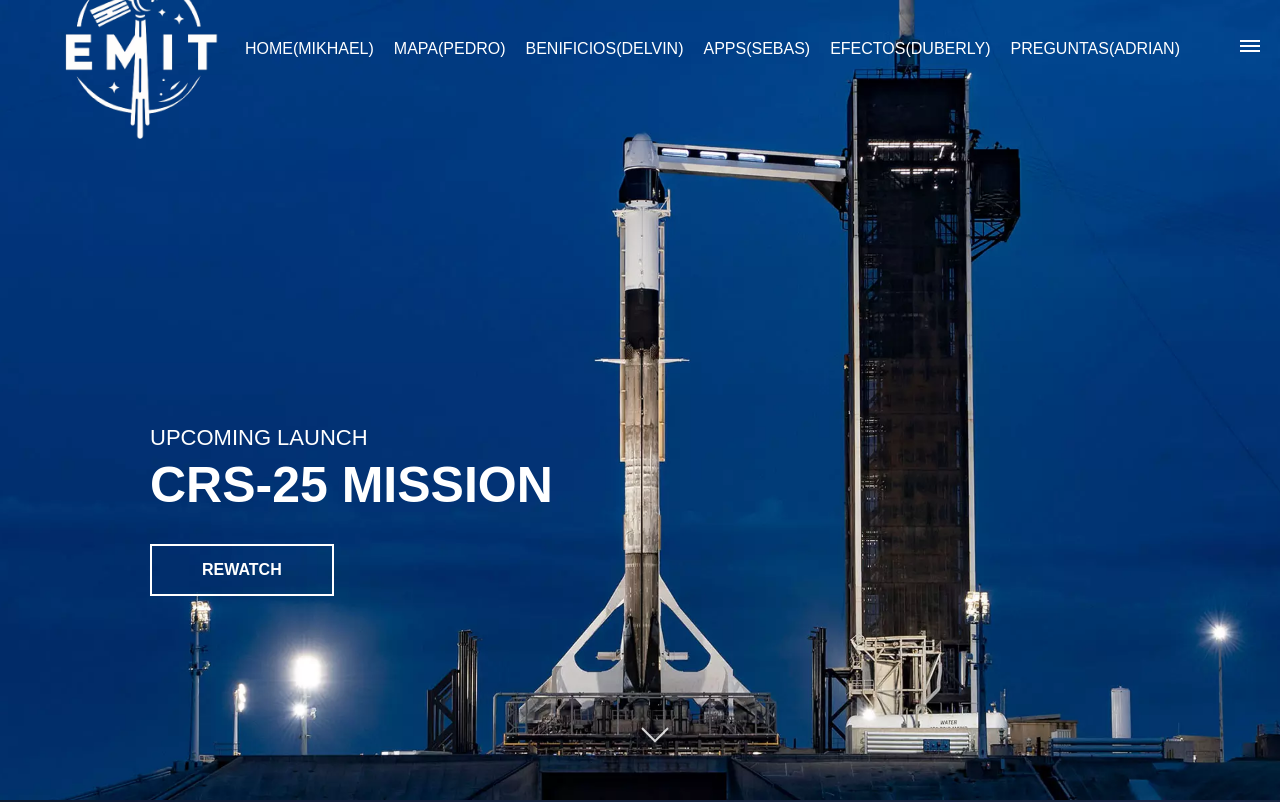
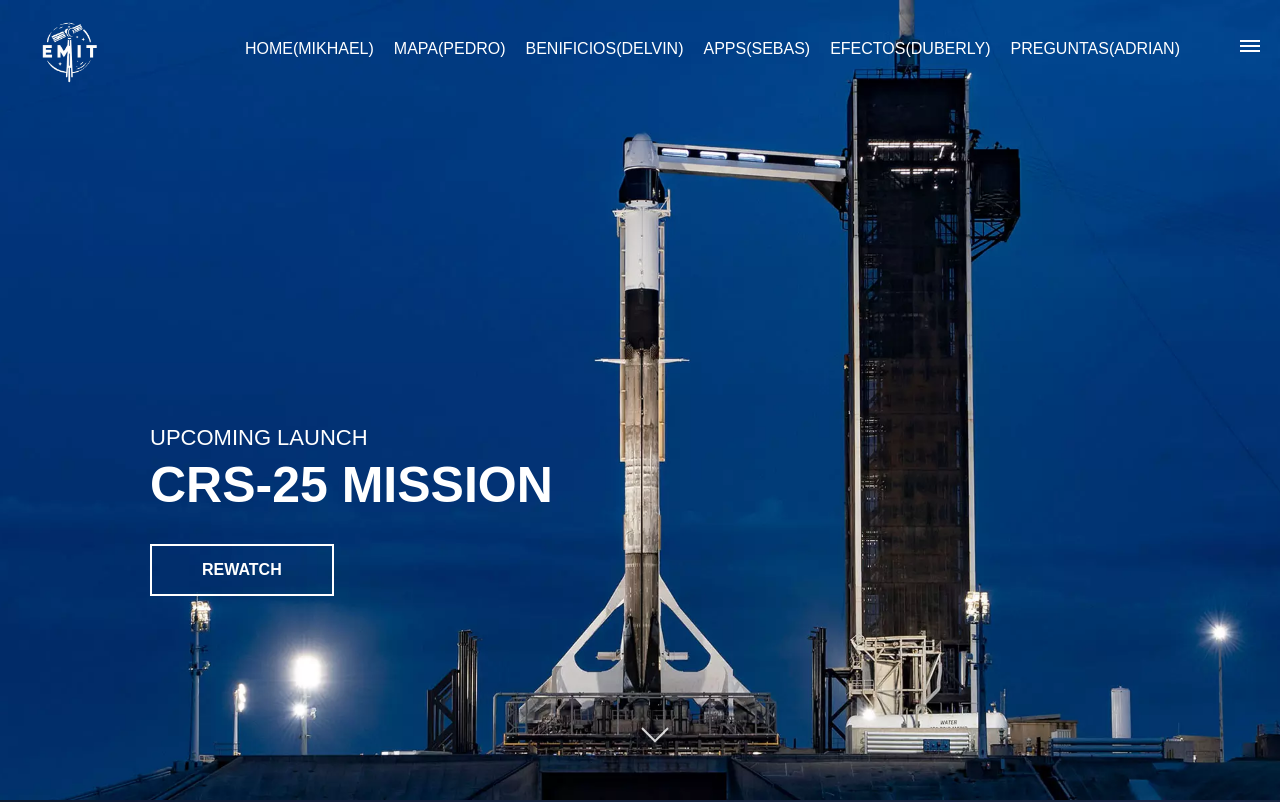
Before and after one commit to adrian-coronel/spaceapp-emit, a website: page index.html in a window 1280 px wide. Shown: the top 802 px of the page. Drawn offline with Linux system fonts and the light colour scheme; a web font is replaced by a local one.

```diff
--- a/css/style.css
+++ b/css/style.css
@@ -40,7 +40,7 @@
 
 /* Logo */
 .logo {
-  width: 210px;
+  width:75px;
   height: auto;
 }
 
--- a/index.html
+++ b/index.html
@@ -23,7 +23,7 @@
     <header class="main-header">
       <div class="logo">
         <a href="index.html">
-          <img src="img/logo.png" alt="SpaceX" />
+          <img src="img/logo-emit.png" alt="SpaceX" />
         </a>
       </div>
       <nav class="desktop-main-menu">
```
Also changed, not shown: beneficios.html (+1 -1 lines), img/logo-emit.png (added).
